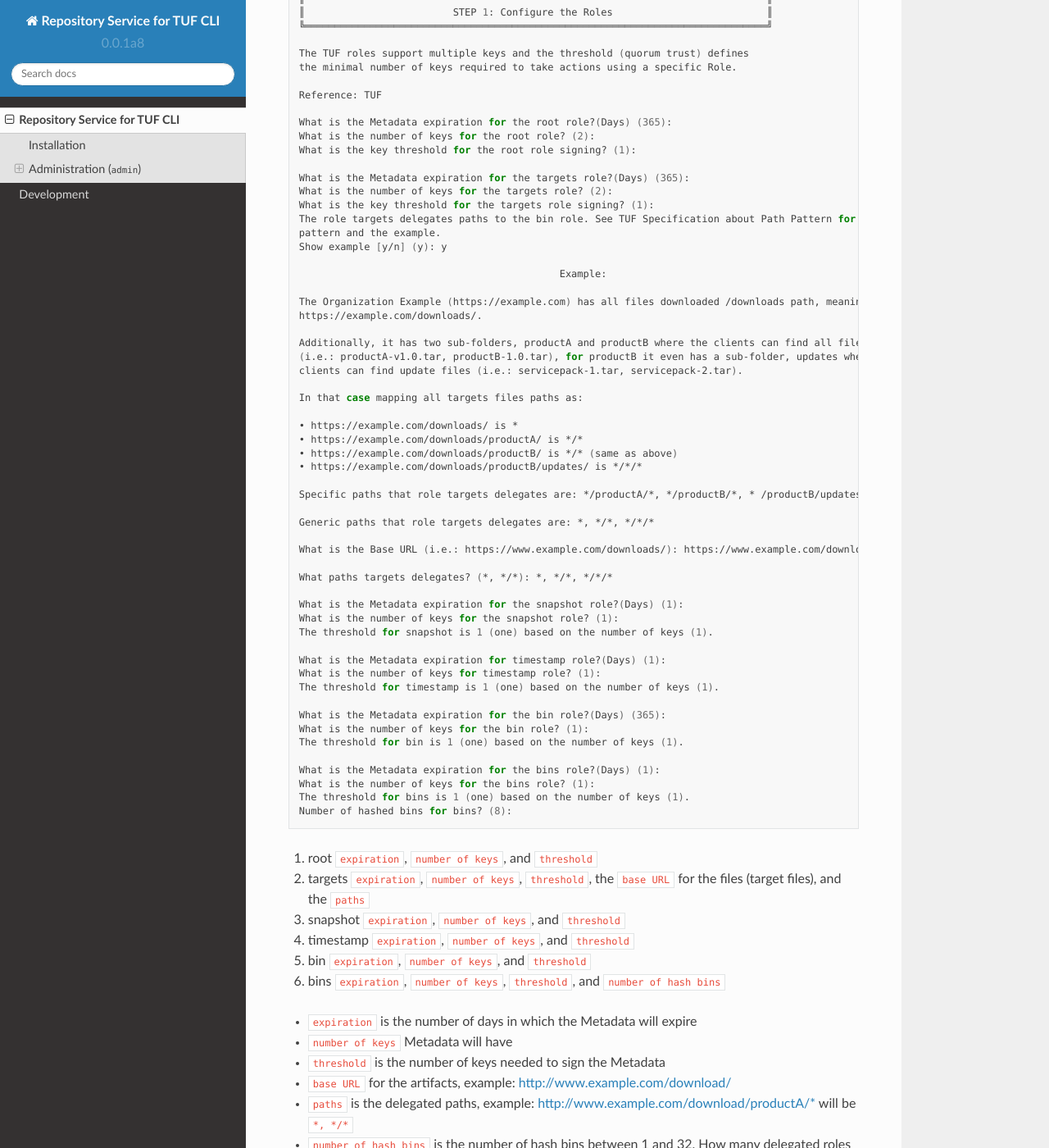
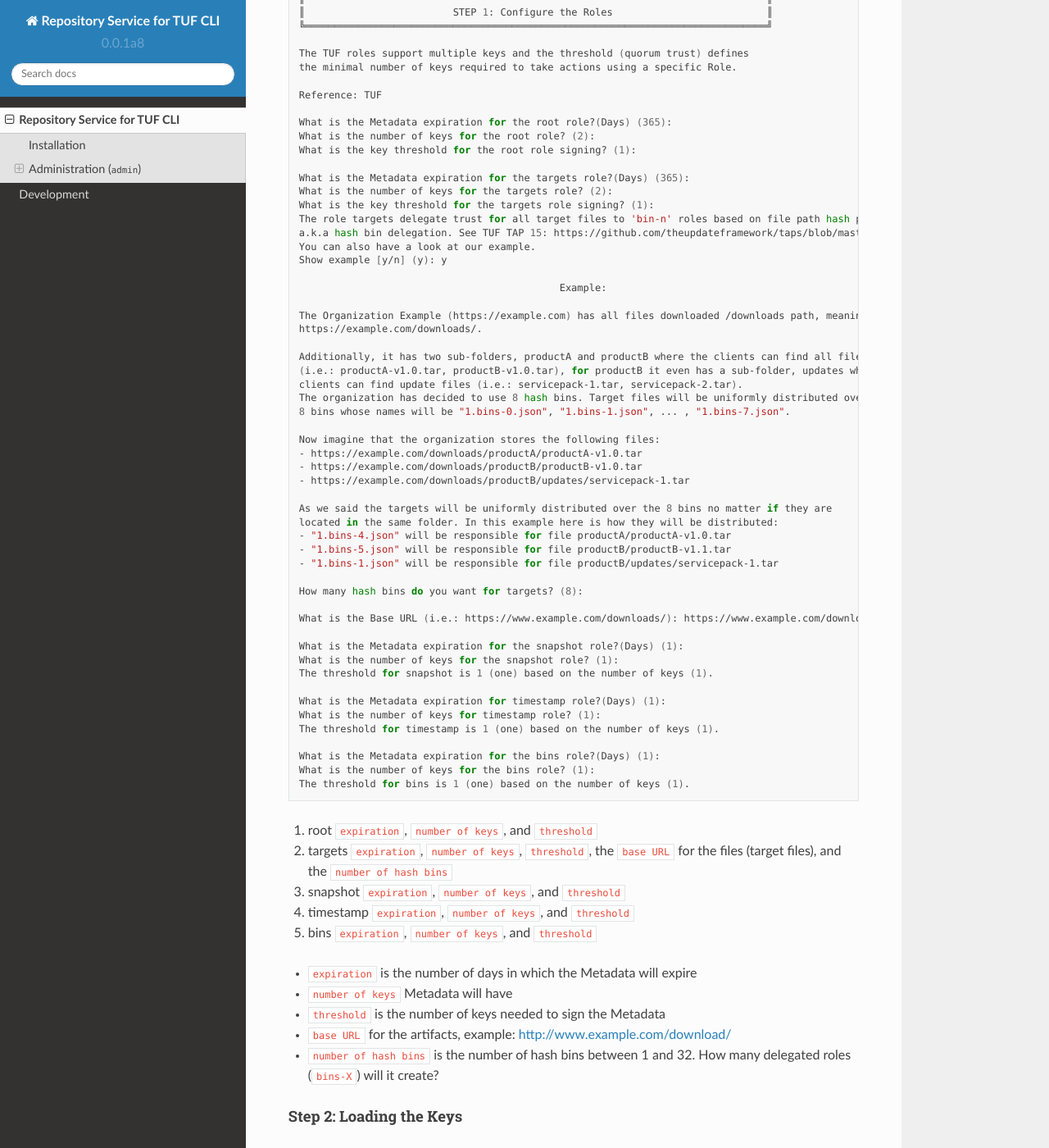
Before and after one commit to repository-service-tuf/repository-service-tuf-cli, a Sphinx documentation site: the page built from docs/source/guide/index.rst, in a window 1280 px wide and 1400 px high, scrolled down 2403 px. Shown: the whole window at 82% size. Built offline with Sphinx 7.4.7 and the Read the Docs theme 2.0.0, drawn with Linux system fonts in a browser that asks for light colours; some of the changed text lies outside the part shown.

Commit message:
Remove all mentions and usage of the `BIN` role (#175)
* Remove all instances of the BIN role

Remove all places where the BIN role is mentioned or used as we have
decided that this role is redundant and its purpose can be taken by
the top-level "targets" role.

Signed-off-by: Martin Vrachev <mvrachev@vmware.com>

* Add missing confirmation question in the docs

Signed-off-by: Martin Vrachev <mvrachev@vmware.com>

* Update the ceremony tests do not test the BIN role

The ceremony tests were updated so that the tests behave as the latest
version of the bootstrap ceremony.
The changes are mostly about removing unnecessary inputs.

Signed-off-by: Martin Vrachev <mvrachev@vmware.com>

* Fix typo

Signed-off-by: Martin Vrachev <mvrachev@vmware.com>

* Update examples to use hash bin delegation

Change the examples to showcase how hash bin delegation works.

Additionally, improve the question regarding the amount of hash bin
delegations.

Signed-off-by: Martin Vrachev <mvrachev@vmware.com>

* Change the order of the hash bin question

Move the hash bin delegation question right after we have shown the
example for an organization that uses hash bin delegation.
This seems more logical to me as we have just explained what hash
bin delegation is.

Signed-off-by: Martin Vrachev <mvrachev@vmware.com>

* Change example target paths and recalculate them

Signed-off-by: Martin Vrachev <mvrachev@vmware.com>

Signed-off-by: Martin Vrachev <mvrachev@vmware.com>

```diff
--- a/docs/source/guide/index.rst
+++ b/docs/source/guide/index.rst
@@ -83,7 +83,7 @@ Ceremony (``ceremony``)
 -----------------------
 
 The Repository Service for TUF Metadata uses the following Roles: ``root``, ``timestamp``,
-``snapshot``, ``targets``, ``bin``, and ``bins`` to build the Repository
+``snapshot``, ``targets``, and ``bins`` to build the Repository
 Metadata (for more details, check out TUF Specification and PEP 458).
 
 The Ceremony is a complex process that Repository Service for TUF CLI tries to simplify.
@@ -145,8 +145,9 @@ Step 1: Configure the Roles
     What is the Metadata expiration for the targets role?(Days) (365):
     What is the number of keys for the targets role? (2):
     What is the key threshold for the targets role signing? (1):
-    The role targets delegates paths to the bin role. See TUF Specification about Path Pattern for the paths
-    pattern and the example.
+    The role targets delegate trust for all target files to 'bin-n' roles based on file path hash prefixes,
+    a.k.a hash bin delegation. See TUF TAP 15: https://github.com/theupdateframework/taps/blob/master/tap15.md
+    You can also have a look at our example.
     Show example [y/n] (y): y
 
                                                 Example:
@@ -155,23 +156,25 @@ Step 1: Configure the Roles
     https://example.com/downloads/.
 
     Additionally, it has two sub-folders, productA and productB where the clients can find all files
-    (i.e.: productA-v1.0.tar, productB-1.0.tar), for productB it even has a sub-folder, updates where
+    (i.e.: productA-v1.0.tar, productB-v1.0.tar), for productB it even has a sub-folder, updates where
     clients can find update files (i.e.: servicepack-1.tar, servicepack-2.tar).
+    The organization has decided to use 8 hash bins. Target files will be uniformly distributed over
+    8 bins whose names will be "1.bins-0.json", "1.bins-1.json", ... , "1.bins-7.json".
 
-    In that case mapping all targets files paths as:
+    Now imagine that the organization stores the following files:
+    - https://example.com/downloads/productA/productA-v1.0.tar
+    - https://example.com/downloads/productB/productB-v1.0.tar
+    - https://example.com/downloads/productB/updates/servicepack-1.tar
 
-    • https://example.com/downloads/ is *
-    • https://example.com/downloads/productA/ is */*
-    • https://example.com/downloads/productB/ is */* (same as above)
-    • https://example.com/downloads/productB/updates/ is */*/*
+    As we said the targets will be uniformly distributed over the 8 bins no matter if they are
+    located in the same folder. In this example here is how they will be distributed:
+    - "1.bins-4.json" will be responsible for file productA/productA-v1.0.tar
+    - "1.bins-5.json" will be responsible for file productB/productB-v1.1.tar
+    - "1.bins-1.json" will be responsible for file productB/updates/servicepack-1.tar
 
-    Specific paths that role targets delegates are: */productA/*, */productB/*, * /productB/updates/*
-
-    Generic paths that role targets delegates are: *, */*, */*/*
+    How many hash bins do you want for targets? (8):
 
     What is the Base URL (i.e.: https://www.example.com/downloads/): https://www.example.com/downloads/
-
-    What paths targets delegates? (*, */*): *, */*, */*/*
 
     What is the Metadata expiration for the snapshot role?(Days) (1):
     What is the number of keys for the snapshot role? (1):
@@ -181,30 +184,22 @@ Step 1: Configure the Roles
     What is the number of keys for timestamp role? (1):
     The threshold for timestamp is 1 (one) based on the number of keys (1).
 
-    What is the Metadata expiration for the bin role?(Days) (365):
-    What is the number of keys for the bin role? (1):
-    The threshold for bin is 1 (one) based on the number of keys (1).
-
     What is the Metadata expiration for the bins role?(Days) (1):
     What is the number of keys for the bins role? (1):
     The threshold for bins is 1 (one) based on the number of keys (1).
-    Number of hashed bins for bins? (8):
 
 
 1. root ``expiration``, ``number of keys``, and ``threshold``
-2. targets ``expiration``, ``number of keys``,  ``threshold``, the ``base URL``
-   for the files (target files), and the ``paths``
+2. targets ``expiration``, ``number of keys``, ``threshold``, the ``base URL``
+   for the files (target files), and the ``number of hash bins``
 3. snapshot ``expiration``, ``number of keys``, and ``threshold``
 4. timestamp ``expiration``, ``number of keys``, and ``threshold``
-5. bin ``expiration``, ``number of keys``, and ``threshold``
-6. bins ``expiration``, ``number of keys``, ``threshold``, and ``number of hash bins``
+5. bins ``expiration``, ``number of keys``, and ``threshold``
 
 - ``expiration`` is the number of days in which the Metadata will expire
 - ``number of keys`` Metadata will have
 - ``threshold`` is the number of keys needed to sign the Metadata
 - ``base URL`` for the artifacts, example: http://www.example.com/download/
-- ``paths`` is the delegated paths, example:
-  http://www.example.com/download/productA/* will be ``*, */*``
 - ``number of hash bins`` is the number of hash bins between 1 and 32. How many
   delegated roles (``bins-X``) will it create?
 
@@ -255,10 +250,6 @@ load the keys.
     Enter 1/1 the timestamp`s Key password:
     ✅ Key 1/1 Verified
 
-    Enter 1/1 the bin`s Key path: tests/files/JoeCocker.key
-    Enter 1/1 the bin`s Key password:
-    ✅ Key 1/1 Verified
-
     Enter 1/1 the bins`s Key path: tests/files/bins1.key
     Enter 1/1 the bins`s Key password:
     ✅ Key 1/1 Verified
@@ -301,10 +292,8 @@ complete (without the offline keys).
     │                                         │                                                        │
     │                                         │                                                        │
     │               DELEGATIONS               │                                                        │
-    │             targets -> bin              │                                                        │
-    │   https://www.example.com/downloads/*   │                                                        │
-    │  https://www.example.com/downloads/*/*  │                                                        │
-    │ https://www.example.com/downloads/*/*/* │                                                        │
+    │             targets -> bins             │                                                        │
+    │              Number bins: 8             │                                                                        │
     └─────────────────────────────────────────┴────────────────────────────────────────────────────────┘
     Configuration correct for targets? [y/n]: y
     ┏━━━━━━━━━━━━━━━━━━━━━━━━━┳━━━━━━━━━━━━━━━━━━━━━━━━━━━━━━━━━━━━━━━━━━━━━━━━━━━━━━━━━━━━━━━━━━━━━━━━┓
@@ -327,30 +316,16 @@ complete (without the offline keys).
     │ Role Expiration: 1 days │                  ╵                                        ╵            │
     └─────────────────────────┴────────────────────────────────────────────────────────────────────────┘
     Configuration correct for timestamp? [y/n]: y
-    ┏━━━━━━━━━━━━━━━━━━━━━━━━━━━┳━━━━━━━━━━━━━━━━━━━━━━━━━━━━━━━━━━━━━━━━━━━━━━━━━━━━━━━━━━━━━━━━━━━━━━┓
-    ┃       ROLE SUMMARY        ┃                                 KEYS                                 ┃
-    ┡━━━━━━━━━━━━━━━━━━━━━━━━━━━╇━━━━━━━━━━━━━━━━━━━━━━━━━━━━━━━━━━━━━━━━━━━━━━━━━━━━━━━━━━━━━━━━━━━━━━┩
-    │         Role: bin         │                 ╷                                       ╷            │
-    │     Number of Keys: 1     │            path │                  id                   │ verified   │
-    │       Threshold: 1        │ ╶───────────────┼───────────────────────────────────────┼──────────╴ │
-    │    Keys Type: offline     │   JoeCocker.key │ be95ae808ff4f17e248470c941700247d8c7… │    ✅      │
-    │ Role Expiration: 365 days │                 ╵                                       ╵            │
-    └───────────────────────────┴──────────────────────────────────────────────────────────────────────┘
-    Configuration correct for bin? [y/n]: y
     ┏━━━━━━━━━━━━━━━━━━━━━━━━━┳━━━━━━━━━━━━━━━━━━━━━━━━━━━━━━━━━━━━━━━━━━━━━━━━━━━━━━━━━━━━━━━━━━━━━━━━┓
     ┃      ROLE SUMMARY       ┃                                  KEYS                                  ┃
     ┡━━━━━━━━━━━━━━━━━━━━━━━━━╇━━━━━━━━━━━━━━━━━━━━━━━━━━━━━━━━━━━━━━━━━━━━━━━━━━━━━━━━━━━━━━━━━━━━━━━━┩
     │       Role: bins        │             ╷                                             ╷            │
     │    Number of Keys: 1    │        path │                     id                      │ verified   │
     │      Threshold: 1       │ ╶───────────┼─────────────────────────────────────────────┼──────────╴ │
-    │    Keys Type: online    │   bins1.key │ 9b2a880bd470e8373e24efb0dc54df3909e180e445… │    ✅      │
+    │    Keys Type: online    │   bins1.key │ 9b2a880bd470e8373e24efb0dc54df3909e180e445… │    ✅       │
     │ Role Expiration: 1 days │             ╵                                             ╵            │
-    │                         │                                                                        │
-    │                         │                                                                        │
-    │       DELEGATIONS       │                                                                        │
-    │      bins -> bins       │                                                                        │
-    │     Number bins: 8      │                                                                        │
     └─────────────────────────┴────────────────────────────────────────────────────────────────────────┘
+    Configuration correct for bins? [y/n]: y
 
 Finishing
 .........
```
Also changed, not shown: 3 other files.
